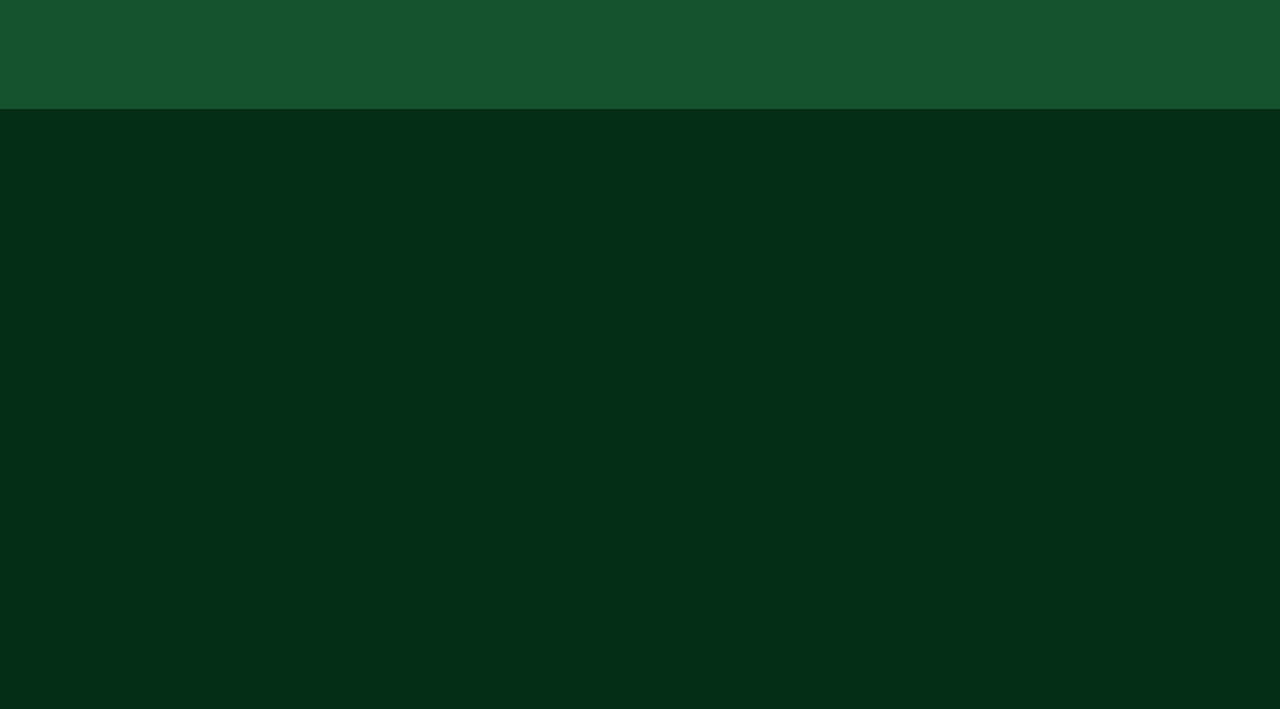
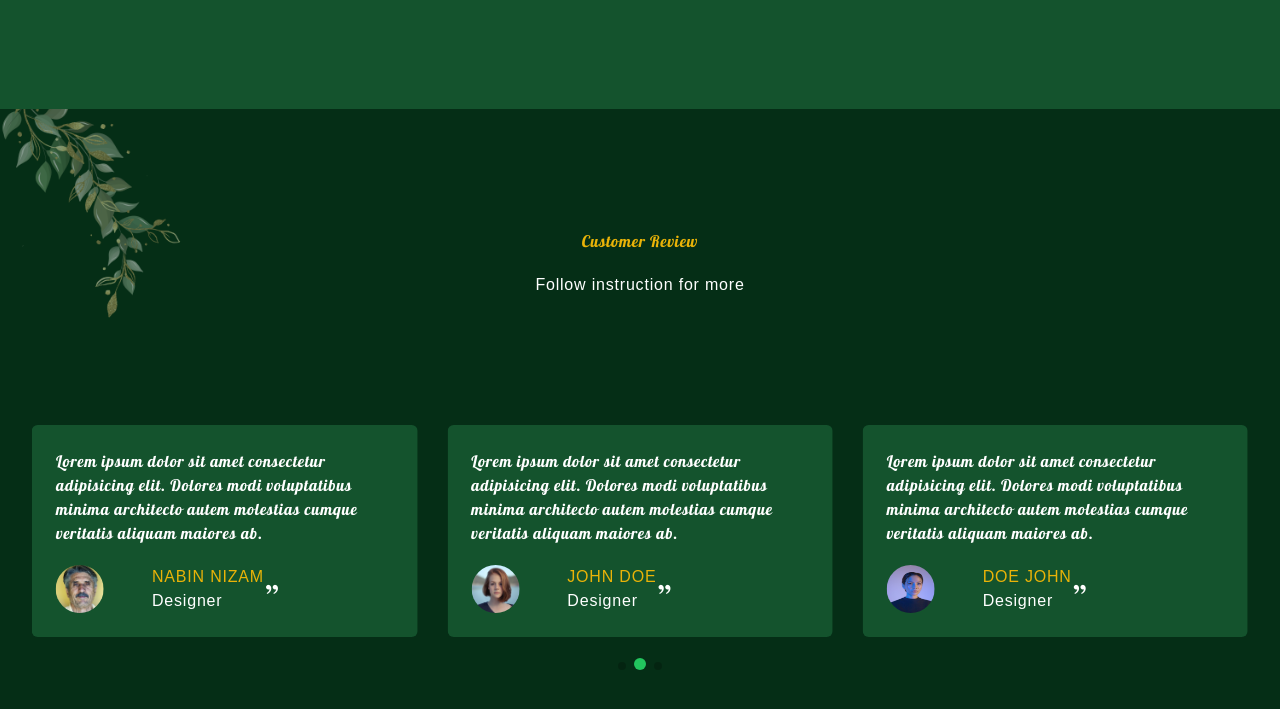
Before and after one commit to Thunderbolt-Extream/Plant-Wbsite, a website: page index.html in a window 1280 px wide. Shown: the part 3996-4705 px from the top of the page. Before the commit the page ends 4329 px from the top, so only its background shows below. Drawn offline with nearby package versions, Linux system fonts and the light colour scheme.

Commit message:
review feature

```diff
--- a/index.html
+++ b/index.html
@@ -12,6 +12,7 @@
   <link rel="stylesheet" href="https://cdnjs.cloudflare.com/ajax/libs/remixicon/4.2.0/remixicon.min.css" />
 
   <!--~~~~~~~~~~~~~~~ Swiper's CSS ~~~~~~~~~~~~~~~-->
+  <link rel="stylesheet" href="https://cdn.jsdelivr.net/npm/swiper@11/swiper-bundle.min.css" />
 
   <link rel="stylesheet" href="./output.css">
   <script src="https://cdn.tailwindcss.com"></script>
@@ -274,7 +275,8 @@
       <div class="container grid grid-cols-1 gap-x-8 gap-y-36 md:grid-cols-2 lg:grid-cols-3 xl:grid-cols-4">
         <!-- card 1 -->
         <div class="popular__card bg-green-950 text-white p-5 rounded-md space-y-5">
-          <img src="assets/img/cart-1.png" alt="popular_image" class="w-56 absolute-top-5 left-1/2 transform-translate-x-1/2 transform-translate-y-1/2 duration-500">
+          <img src="assets/img/cart-1.png" alt="popular_image"
+            class="w-56 absolute-top-5 left-1/2 transform-translate-x-1/2 transform-translate-y-1/2 duration-500">
           <p>Nephrolepis exaltata</p>
           <h3>Boston Fern</h3>
 
@@ -296,9 +298,10 @@
 
         </div>
 
-         <!-- card 2 -->
-         <div class= "popular_card bg-green-950 text-white p-5 rounded-md space-y-5">
-          <img src="assets/img/cart-2.png" alt="popular_image" class="w-56 absolute-top-5 left-1/2 transform-translate-x-1/2 transform-translate-y-1/2 duration-500">
+        <!-- card 2 -->
+        <div class="popular_card bg-green-950 text-white p-5 rounded-md space-y-5">
+          <img src="assets/img/cart-2.png" alt="popular_image"
+            class="w-56 absolute-top-5 left-1/2 transform-translate-x-1/2 transform-translate-y-1/2 duration-500">
           <p>Ficus elastica</p>
           <h3>Rubber Plant</h3>
 
@@ -319,9 +322,10 @@
 
 
         </div>
-         <!-- card 3 -->
-         <div class= "popular_card bg-green-950 text-white p-5 rounded-md space-y-5">
-          <img src="assets/img/cart-3.png" alt="popular_image" class="w-56 absolute-top-5 left-1/2 transform-translate-x-1/2 transform-translate-y-1/2 duration-500">
+        <!-- card 3 -->
+        <div class="popular_card bg-green-950 text-white p-5 rounded-md space-y-5">
+          <img src="assets/img/cart-3.png" alt="popular_image"
+            class="w-56 absolute-top-5 left-1/2 transform-translate-x-1/2 transform-translate-y-1/2 duration-500">
           <p>Spathiphyllum wallisii</p>
           <h3>Peace Lily</h3>
 
@@ -343,8 +347,9 @@
 
         </div>
         <!-- card 4-->
-        <div class= "popular_card bg-green-950 text-white p-5 rounded-md space-y-5">
-          <img src="assets/img/cart-4.png" alt="popular_image" class="w-56 absolute-top-5 left-1/2 transform-translate-x-1/2 transform-translate-y-1/2 duration-500">
+        <div class="popular_card bg-green-950 text-white p-5 rounded-md space-y-5">
+          <img src="assets/img/cart-4.png" alt="popular_image"
+            class="w-56 absolute-top-5 left-1/2 transform-translate-x-1/2 transform-translate-y-1/2 duration-500">
           <p>Adenium obesum</p>
           <h3>Desert Rose</h3>
 
@@ -370,7 +375,104 @@
 
 
     <!--~~~~~~~~~~~~~~~ Review ~~~~~~~~~~~~~~~-->
-    <section id="review">
+    <section id="review"class="mb-20 md:mb-28 overflow-hidden relative">
+
+      <div class="absolute -top-8 -left-12 opacity-50">
+        <img src="assets/img/leaf-4.png" alt="leaf_image" class="w-40 md w-52 xl:w-64"></div>
+      <div class=" flex flex-col items-center gap-3 text-center mb-10 md:mb-20">
+        <h2 class="title">Customer Review
+        </h2>
+        <p class="max-w-2xl">Follow instruction for more</p>
+      </div>
+
+      <div class="container">
+        <div class="swiper py-12">
+          <ul class="swiper-wrapper">
+            <li class="swiper-slide">
+              <div class="flex flex-col bg-green-900 rounded-md gap-5 p-6">
+                <p class="font-Lobster">Lorem ipsum dolor sit amet consectetur adipisicing elit. Dolores modi
+                  voluptatibus minima architecto
+                  autem molestias cumque veritatis aliquam maiores ab.
+                </p>
+                <div class="flex items-center">
+                  <img src="assets/img/review-1.jpg" alt="review_image" class="w-12 h-12 rounded-full">
+                  <div class="ml-12">
+                    <p class="text-yellow-500 uppercase">Anzela Joe</p>
+                    <p>Designer</p>
+                  </div>
+                  <i class="ri-double-quotes-r"></i>
+                </div>
+              </div>
+            </li>
+            <li class="swiper-slide">
+              <div class="flex flex-col bg-green-900 rounded-md gap-5 p-6">
+                <p class="font-Lobster">Lorem ipsum dolor sit amet consectetur adipisicing elit. Dolores modi voluptatibus
+                  minima architecto
+                  autem molestias cumque veritatis aliquam maiores ab.
+                </p>
+                <div class="flex items-center">
+                  <img src="assets/img/review-2.jpg" alt="review_image" class="w-12 h-12 rounded-full">
+                  <div class="ml-12">
+                    <p class="text-yellow-500 uppercase">Nabin Nizam</p>
+                    <p>Designer</p>
+                  </div>
+                  <i class="ri-double-quotes-r"></i>
+                </div>
+              </div>
+            </li>
+            <li class="swiper-slide">
+              <div class="flex flex-col bg-green-900 rounded-md gap-5 p-6">
+                <p class="font-Lobster">Lorem ipsum dolor sit amet consectetur adipisicing elit. Dolores modi voluptatibus
+                  minima architecto
+                  autem molestias cumque veritatis aliquam maiores ab.
+                </p>
+                <div class="flex items-center">
+                  <img src="assets/img/review-3.jpg" alt="review_image" class="w-12 h-12 rounded-full">
+                  <div class="ml-12">
+                    <p class="text-yellow-500 uppercase">John Doe</p>
+                    <p>Designer</p>
+                  </div>
+                  <i class="ri-double-quotes-r"></i>
+                </div>
+              </div>
+            </li>
+            <li class="swiper-slide">
+              <div class="flex flex-col bg-green-900 rounded-md gap-5 p-6">
+                <p class="font-Lobster">Lorem ipsum dolor sit amet consectetur adipisicing elit. Dolores modi voluptatibus
+                  minima architecto
+                  autem molestias cumque veritatis aliquam maiores ab.
+                </p>
+                <div class="flex items-center">
+                  <img src="assets/img/review-4.jpg" alt="review_image" class="w-12 h-12 rounded-full">
+                  <div class="ml-12">
+                    <p class="text-yellow-500 uppercase">Doe John</p>
+                    <p>Designer</p>
+                  </div>
+                  <i class="ri-double-quotes-r"></i>
+                </div>
+              </div>
+            </li>
+            <li class="swiper-slide">
+              <div class="flex flex-col bg-green-900 rounded-md gap-5 p-6">
+                <p class="font-Lobster">Lorem ipsum dolor sit amet consectetur adipisicing elit. Dolores modi voluptatibus
+                  minima architecto
+                  autem molestias cumque veritatis aliquam maiores ab.
+                </p>
+                <div class="flex items-center">
+                  <img src="assets/img/review-1.jpg" alt="review_image" class="w-12 h-12 rounded-full">
+                  <div class="ml-12">
+                    <p class="text-yellow-500 uppercase">Jinia Rim</p>
+                    <p>Designer</p>
+                  </div>
+                  <i class="ri-double-quotes-r"></i>
+                </div>
+              </div>
+            </li>
+          </ul>
+          <div class="swiper-pagination"></div>
+        </div>
+
+      </div>
 
     </section>
   </main>
@@ -392,6 +494,7 @@
 
   <!--~~~~~~~~~~~~~~~ Swiper JS ~~~~~~~~~~~~~~~-->
 
+  <script src="https://cdn.jsdelivr.net/npm/swiper@11/swiper-bundle.min.js"></script>
   <!--~~~~~~~~~~ SCROLLREVEAL ~~~~~~~~~~-->
 
   <!--~~~~~~~~~~ mainjs ~~~~~~~~~~-->
--- a/input.css
+++ b/input.css
@@ -45,13 +45,12 @@ h3{
 .btn:hover{
     @apply opacity-90;
 }
-
 .btn_outline{
     @apply bg-transparent;
 }
 .btn_outline:hover{
-    @apply bg-yellow-500
+    @apply bg-yellow-500;
 }
 .popular__card:hover img{
-@apply -top-8;
+    @apply -top-8;
 }
--- a/main.js
+++ b/main.js
@@ -14,3 +14,40 @@ link.addEventListener("click",() => {
     hamburger.classList.toggle('ri-close-large-line')
 })
     })
+    /*==================== CHANGE BACKGROUND HEADER ====================*/
+    /*==================== SHOW SCROLL UP ====================*/
+    /*==================== SWIPER====================*/
+    const swiper = new Swiper('.swiper', {
+        // Optional parameters
+        speed: 400,
+        spaceBetween: 30,
+        autoplay: {
+            delay: 3000,
+            disableOnInteraction: false
+          },
+
+
+        // If we need pagination
+        pagination: {
+          el: '.swiper-pagination',
+          clickable: true
+        },
+      grabCrusor: true,
+      breakpoints: {
+        640: {
+          slidesPerView: 1,
+
+        },
+        768: {
+          slidesPerView: 2,
+
+        },
+        1024: {
+          slidesPerView: 3,
+
+        },
+    }
+      });
+
+    /*==================== SCROLL SECTIONS ACTIVE LINK ====================*/
+    /*==================== SCROLL REVEAL ANIMATION ====================*/
```
Also changed, not shown: output.css.
